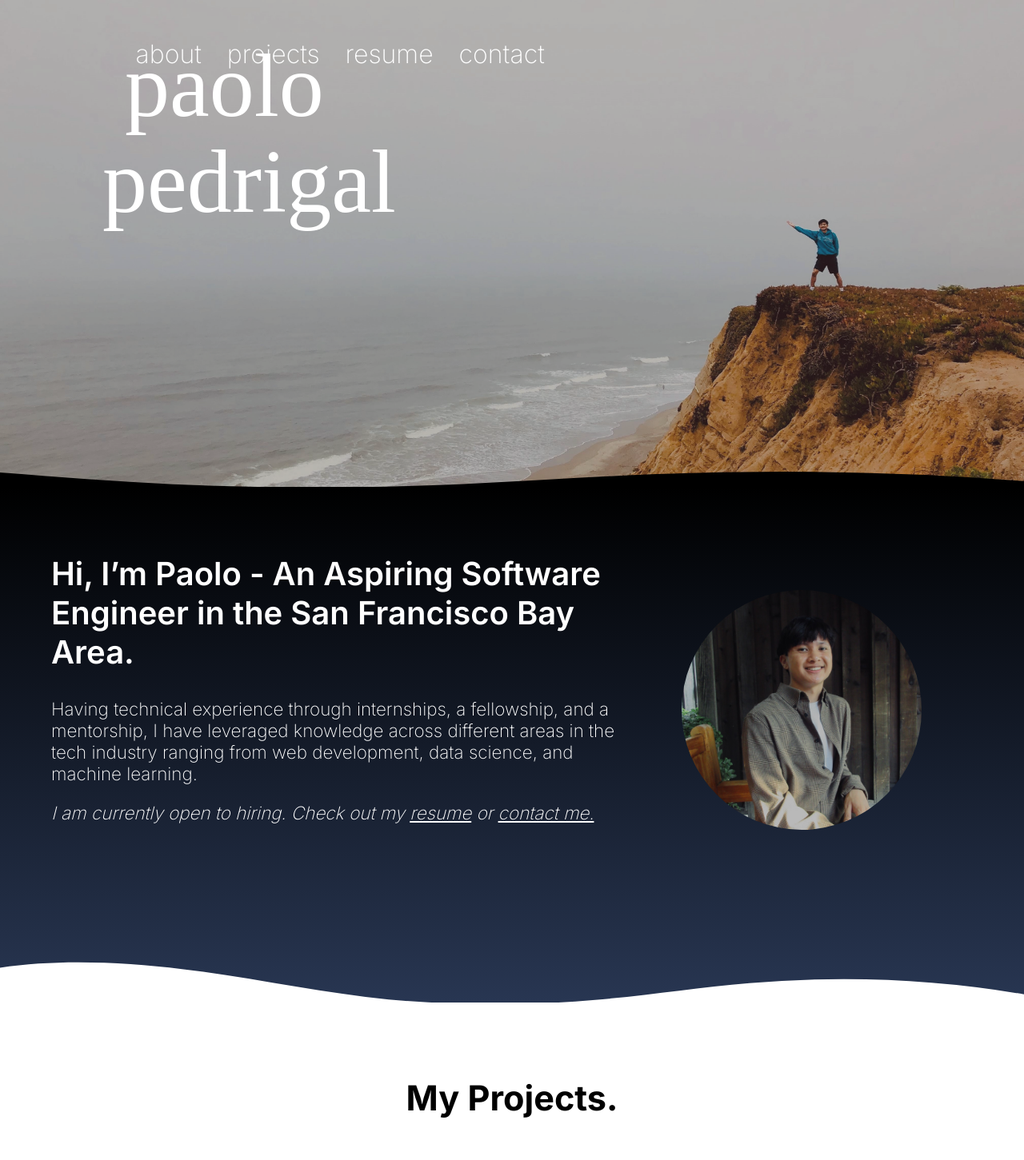
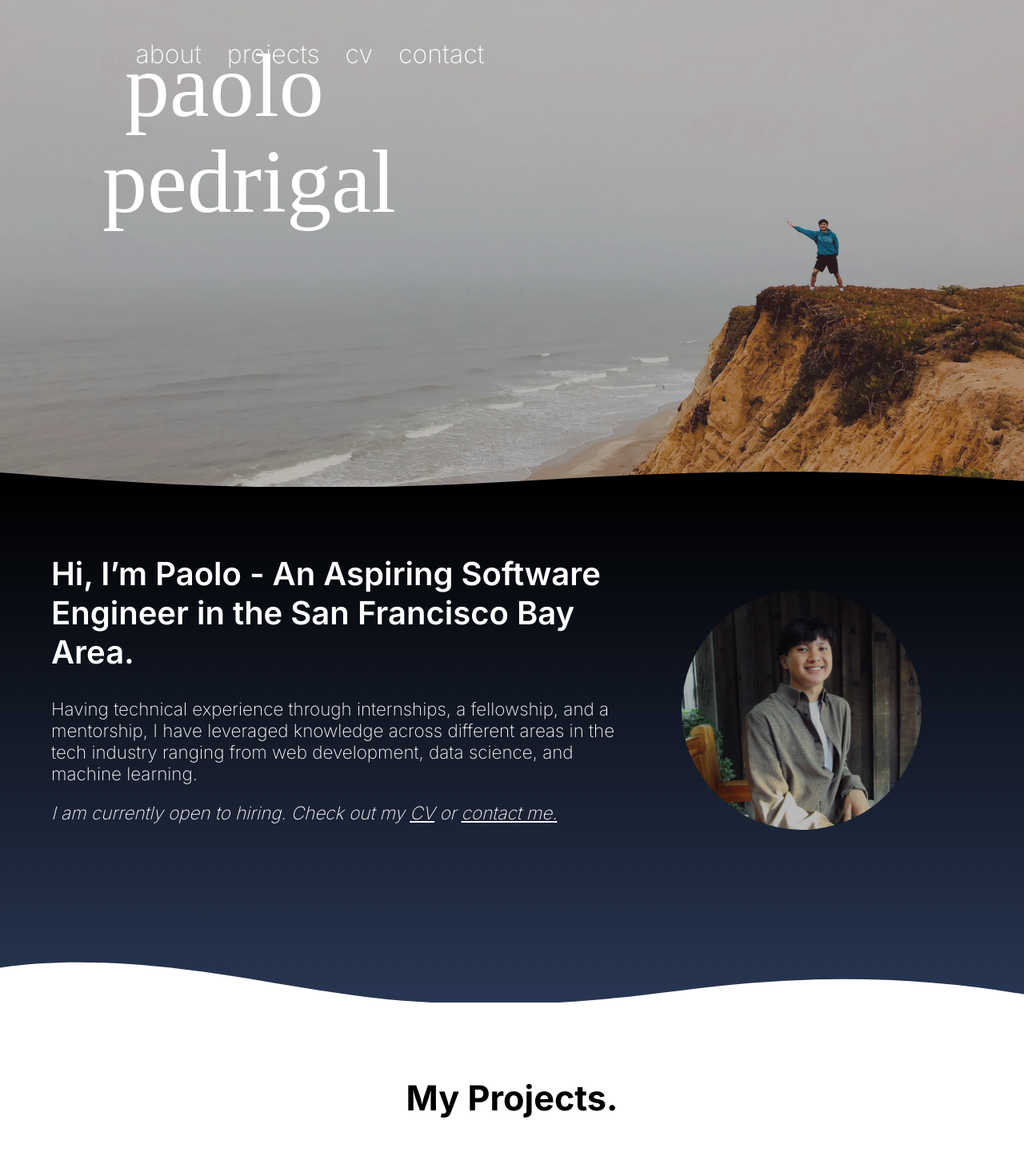
Before and after one commit to paolopedrigal/paolopedrigal.github.io, a React (Create React App) app: page / in a window 1280 px wide. Shown: the top 1451 px of the page at 80% size. Built offline with nearby package versions, Linux system fonts and the light colour scheme; a web font is replaced by a local one.

Commit message:
changed resume to cv

```diff
--- a/src/About/About.tsx
+++ b/src/About/About.tsx
@@ -56,7 +56,7 @@ export default function About() {
                 rel="noreferrer"
                 style={{ color: "white" }}
               >
-                resume
+                CV
               </a>
               &nbsp;or&nbsp;
               <a
--- a/src/App.tsx
+++ b/src/App.tsx
@@ -87,7 +87,7 @@ function App() {
             onMouseLeave={() => removeUnderline(resumeNavRef)}
           >
             <a href={resume} target="_blank" rel="noreferrer" id="resume-nav">
-              resume
+              cv
             </a>
           </li>
           <li
```
